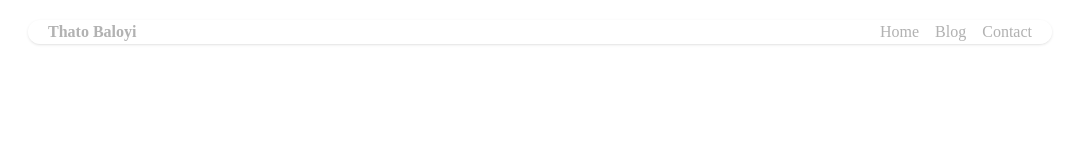
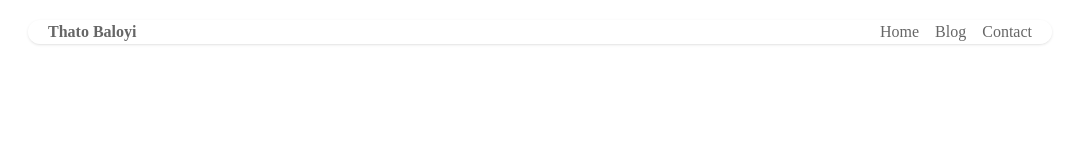
Before and after one commit to thatobaloyi/newPortfolio, a Next.js app: page /blog in a window 1280 px wide. Shown: the top 160 px of the page, without its empty margins (100-1178 px from the left). Built offline with nearby package versions, Linux system fonts and the light colour scheme; no server answers; the database is empty.

Commit message:
updated the landing image

```diff
--- a/src/app/globals.css
+++ b/src/app/globals.css
@@ -185,7 +185,7 @@ h2{
 }
 
 #landing{
-  background-image: linear-gradient(rgba(0, 0, 0, 0), rgba(0, 0, 0, 0)), url("/images/landing.jpg");
+  background-image: linear-gradient(rgba(0, 0, 0, 0.2), rgba(0, 0, 0, 0.9)), url("/images/landing.jpg");
   background-size: cover;
   background-repeat: no-repeat;
 }
--- a/src/components/Header.tsx
+++ b/src/components/Header.tsx
@@ -5,12 +5,12 @@ export default function Header() {
   return (
     <header className="fixed w-screen left-0 top-0 m-auto z-10">
       <div className="flex shadow justify-between mx-auto max-w-5xl mt-5 px-5 rounded-full bg-white/30 backdrop-blur-sm">
-        <Link href="/" className="text-sm md:text-base font-bold flex items-center text-white mix-blend-difference">Thato Baloyi</Link>
+        <Link href="/" className="text-sm md:text-base font-bold flex items-center text-black/60">Thato Baloyi</Link>
         <nav className="flex gap-4 items-center">
-          <Link href="/" className="text-white mix-blend-difference hover:text-primary transition-colors">Home</Link>
+          <Link href="/" className="text-black/60  hover:text-primary transition-colors">Home</Link>
           {/* <Link href="/about" className="text-secondary hover:text-primary transition-colors">About</Link> */}
-          <Link href="/blog" className="text-white mix-blend-difference hover:text-primary transition-colors">Blog</Link>
-          <Link href="/contact" className="text-white mix-blend-difference hover:text-primary transition-colors">Contact</Link>
+          <Link href="/blog" className="text-black/60 hover:text-primary transition-colors">Blog</Link>
+          <Link href="/contact" className="text-black/60 hover:text-primary transition-colors">Contact</Link>
         </nav>
       </div>
     </header>
```
Also changed, not shown: public/images/landing.jpg.
